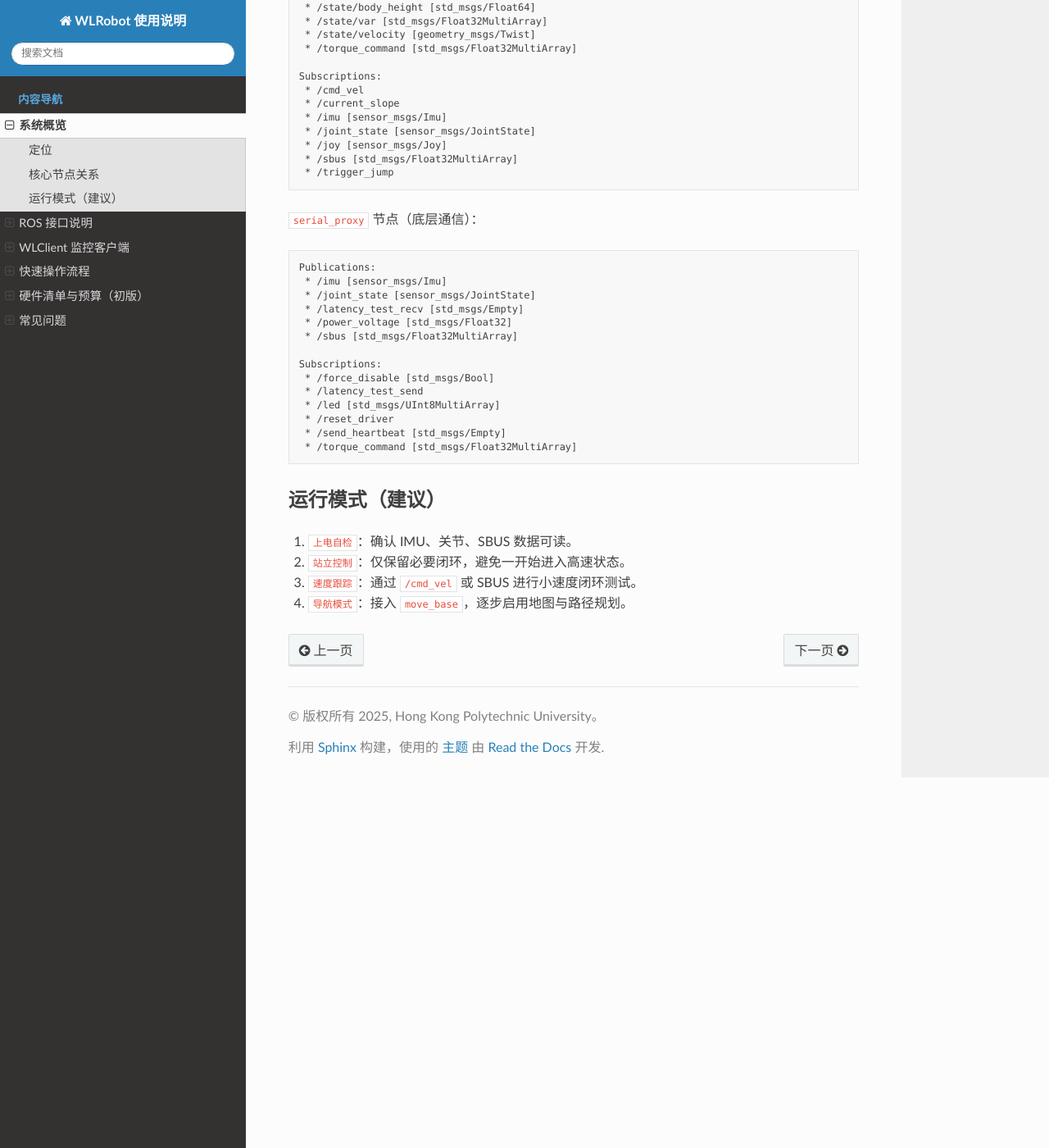
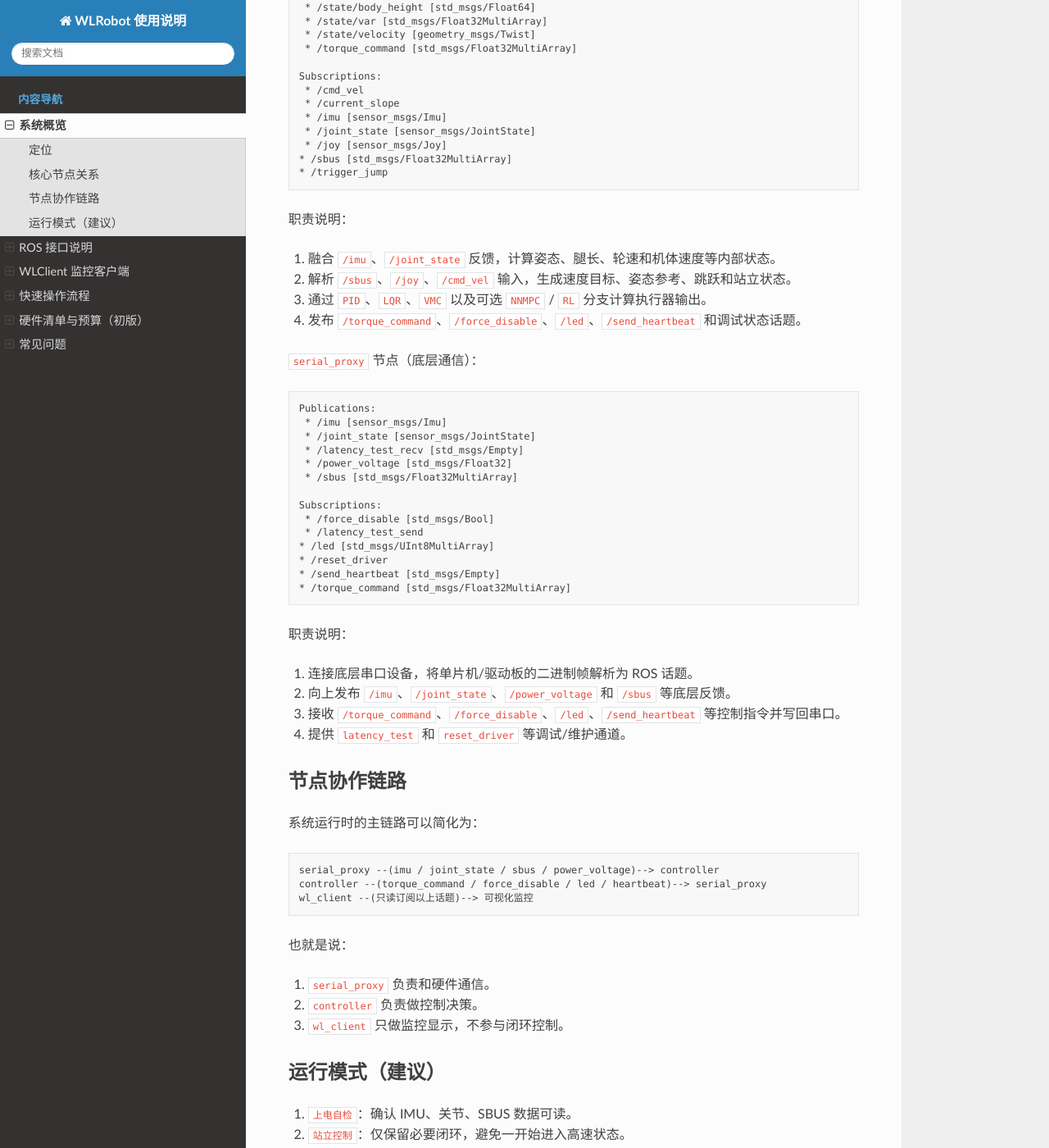
Before and after one commit to edyou25/WLRobot, a Sphinx documentation site: the page built from docs/source/overview.rst, in a window 1280 px wide and 1400 px high, scrolled down 627 px. Shown: the whole window at 82% size. Built offline with Sphinx 7.4.7 and the Read the Docs theme 3.1.0, drawn with Linux system fonts in a browser that asks for light colours.

Commit message:
Update documentation for RC controller channels and mappings

```diff
--- a/docs/source/overview.rst
+++ b/docs/source/overview.rst
@@ -35,8 +35,15 @@ WLRobot 是一个基于 ROS 的轮足机器人实验系统，核心包含：
     * /imu [sensor_msgs/Imu]
     * /joint_state [sensor_msgs/JointState]
     * /joy [sensor_msgs/Joy]
-    * /sbus [std_msgs/Float32MultiArray]
-    * /trigger_jump
+   * /sbus [std_msgs/Float32MultiArray]
+   * /trigger_jump
+
+职责说明：
+
+1. 融合 ``/imu``、``/joint_state`` 反馈，计算姿态、腿长、轮速和机体速度等内部状态。
+2. 解析 ``/sbus``、``/joy``、``/cmd_vel`` 输入，生成速度目标、姿态参考、跳跃和站立状态。
+3. 通过 ``PID``、``LQR``、``VMC`` 以及可选 ``NNMPC`` / ``RL`` 分支计算执行器输出。
+4. 发布 ``/torque_command``、``/force_disable``、``/led``、``/send_heartbeat`` 和调试状态话题。
 
 ``serial_proxy`` 节点（底层通信）：
 
@@ -52,10 +59,34 @@ WLRobot 是一个基于 ROS 的轮足机器人实验系统，核心包含：
    Subscriptions:
     * /force_disable [std_msgs/Bool]
     * /latency_test_send
-    * /led [std_msgs/UInt8MultiArray]
-    * /reset_driver
-    * /send_heartbeat [std_msgs/Empty]
-    * /torque_command [std_msgs/Float32MultiArray]
+   * /led [std_msgs/UInt8MultiArray]
+   * /reset_driver
+   * /send_heartbeat [std_msgs/Empty]
+   * /torque_command [std_msgs/Float32MultiArray]
+
+职责说明：
+
+1. 连接底层串口设备，将单片机/驱动板的二进制帧解析为 ROS 话题。
+2. 向上发布 ``/imu``、``/joint_state``、``/power_voltage`` 和 ``/sbus`` 等底层反馈。
+3. 接收 ``/torque_command``、``/force_disable``、``/led``、``/send_heartbeat`` 等控制指令并写回串口。
+4. 提供 ``latency_test`` 和 ``reset_driver`` 等调试/维护通道。
+
+节点协作链路
+------------
+
+系统运行时的主链路可以简化为：
+
+.. code-block:: text
+
+   serial_proxy --(imu / joint_state / sbus / power_voltage)--> controller
+   controller --(torque_command / force_disable / led / heartbeat)--> serial_proxy
+   wl_client --(只读订阅以上话题)--> 可视化监控
+
+也就是说：
+
+1. ``serial_proxy`` 负责和硬件通信。
+2. ``controller`` 负责做控制决策。
+3. ``wl_client`` 只做监控显示，不参与闭环控制。
 
 运行模式（建议）
 ----------------
```
Also changed, not shown: docs/source/ros_interfaces.rst (+54 -0 lines).
